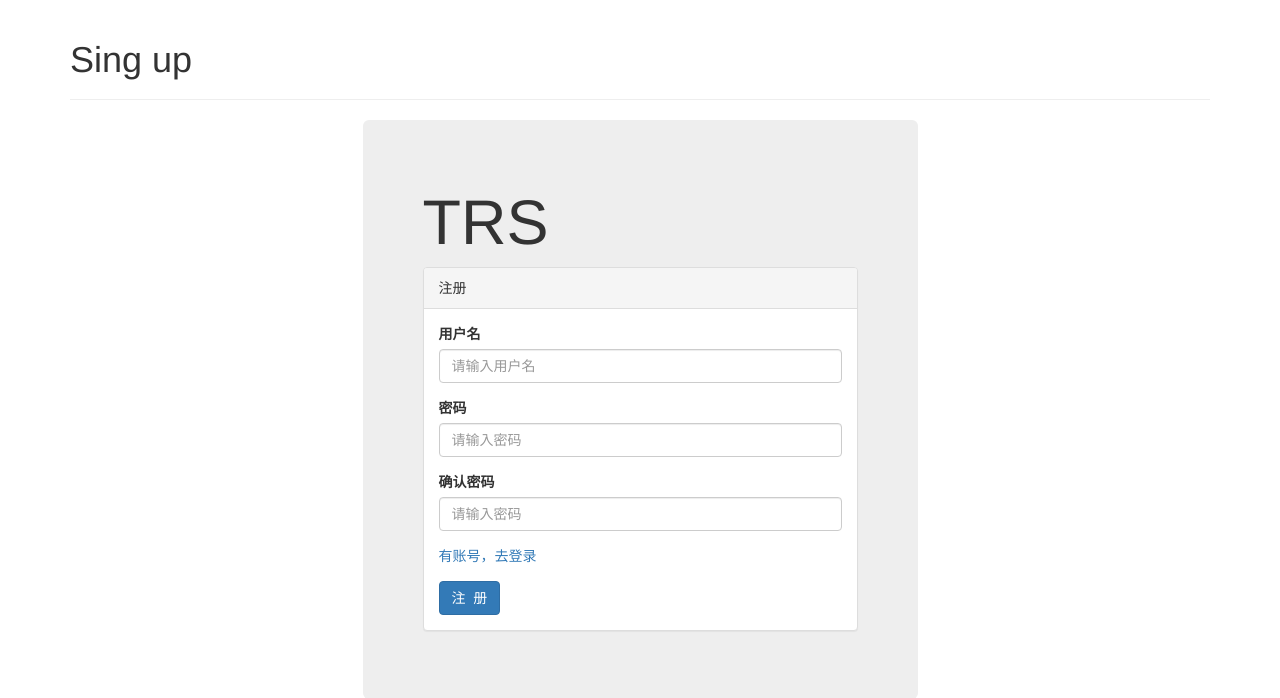
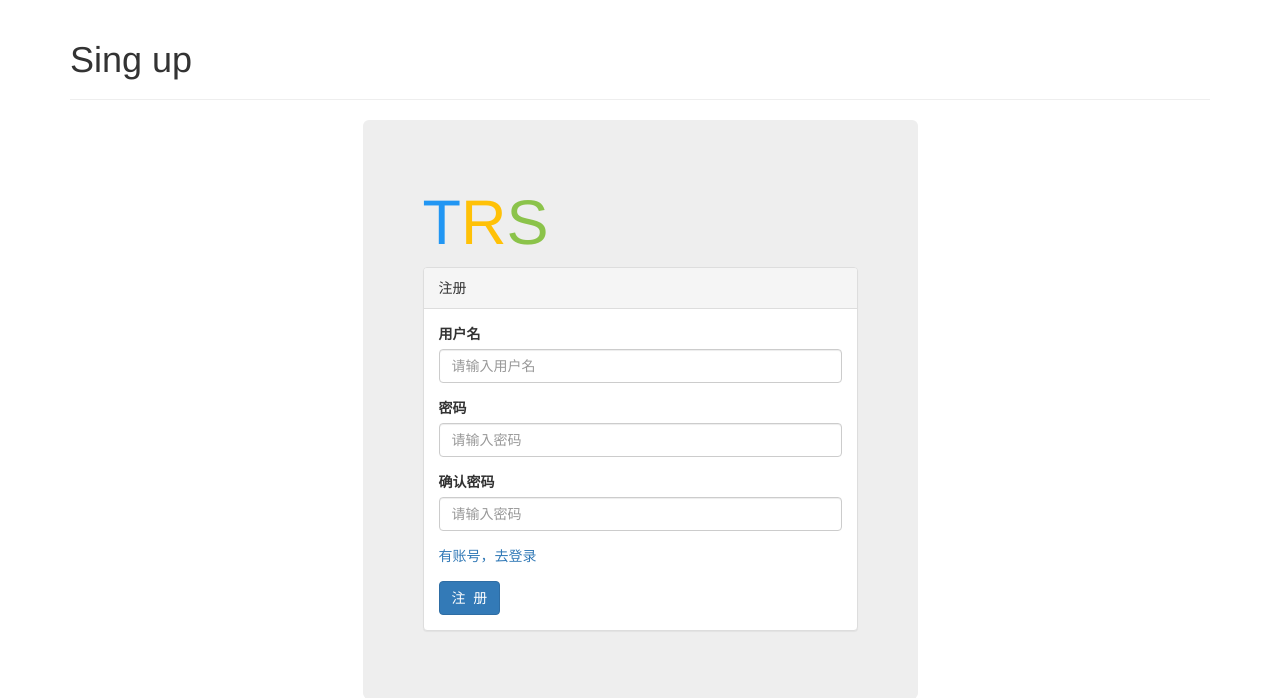
Before and after one commit to libaoquan95/TRS, a Django app: template templates/register.html in a window 1280 px wide. Shown: the top 698 px of the page. Run offline with Django 3.2, Linux system fonts and the light colour scheme; the template is opened without the code that fills it, so the values that code supplies are empty; some libraries are stand-ins or nearby versions.

Commit message:
修改logo

```diff
--- a/templates/static/css/main.css
+++ b/templates/static/css/main.css
@@ -36,3 +36,13 @@ footer {
 .thumbnail {
     padding: 0px!important;
 }
+
+.iconT{
+    color:#2196F3;
+}
+.iconR{
+    color:#FFC107;
+}
+.iconS{
+    color:#8BC34A;
+}
```
